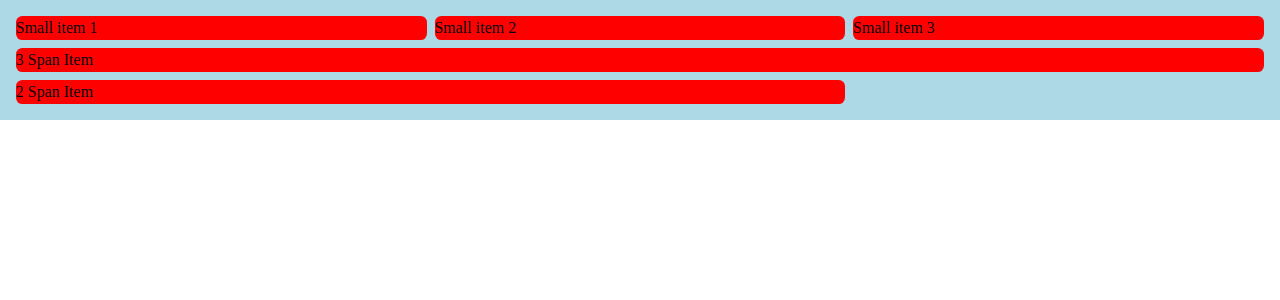
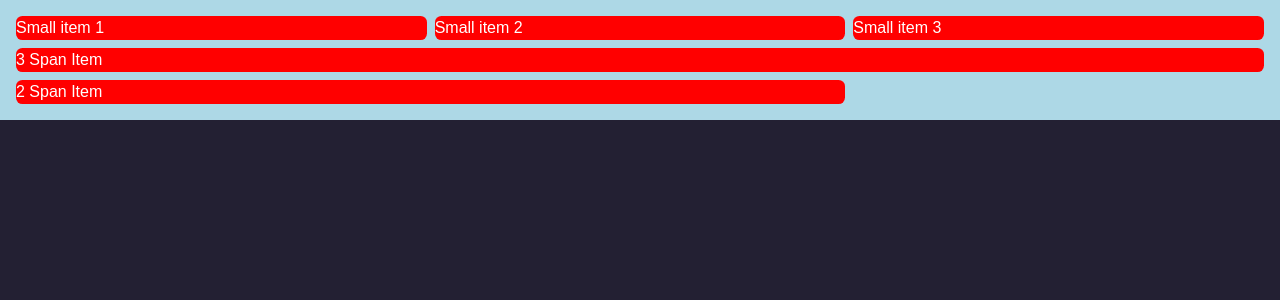
Before and after one commit to dizzzy7/vue-dashboard, a Vue app: page / in a window 1280 px wide. Shown: the top 300 px of the page. Built offline with nearby package versions, Linux system fonts and the light colour scheme.

Commit message:
feat: add font and basic global styles

```diff
--- a/src/assets/_global.scss
+++ b/src/assets/_global.scss
@@ -70,6 +70,32 @@ h6 {
   isolation: isolate;
 }
 
+// ---------
+
+:root {
+  --main-font-family: 'Arial', sans-serif;
+}
+
+body {
+  font-family: var(--main-font-family);
+  background-color: $background-color;
+}
+
 .text-center {
   text-align: center;
 }
+
+main {
+  color: $text-primary-color;
+  min-height: 100vh;
+}
+
+section {
+  max-width: 1080px;
+  margin: 0 auto;
+  outline: 2em;
+}
+
+.container {
+  padding: 2em;
+}
--- a/src/assets/_variables.scss
+++ b/src/assets/_variables.scss
@@ -2,3 +2,7 @@ $xl-screen: 1920px;
 $lg-screen: 1024px;
 $md-screen: 768px;
 $sm-screen: 425px;
+
+$background-color: #232033;
+
+$text-primary-color: #fff;
```
